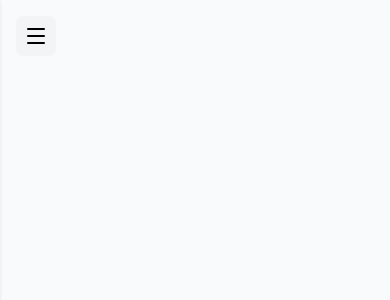
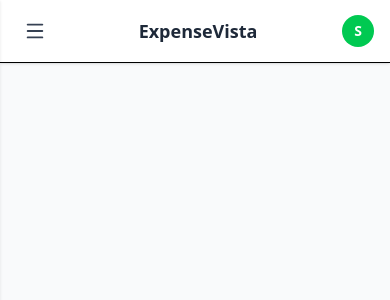
Before and after one commit to samuelcmbah/expensevista, a React (Vite) app: page / in a window 390 px wide. Shown: the top 300 px of the page. Built offline with nearby package versions, Linux system fonts and the light colour scheme; sample sign-in values are in the browser's storage.

Commit message:
feat(layout): add responsive sidebar and mobile navbar integration

```diff
--- a/src/components/Navbar.tsx
+++ b/src/components/Navbar.tsx
@@ -0,0 +1,31 @@
+// src/components/Navbar.tsx
+import { Menu } from "lucide-react";
+import { useAuth } from "../context/AuthContext";
+
+interface NavbarProps {
+  onMenuClick: () => void;
+}
+
+export default function Navbar({ onMenuClick }: NavbarProps) {
+  const { user } = useAuth();
+
+  return (
+    <header className="md:hidden fixed top-0 left-0 right-0 bg-white border-b shadow-sm flex items-center justify-between px-4 py-3 z-40">
+      {/* Left: Menu Button */}
+      <button
+        onClick={onMenuClick}
+        className="p-2 rounded-md hover:bg-gray-100 text-gray-700"
+      >
+        <Menu size={22} />
+      </button>
+
+      {/* Center: App Name */}
+      <h1 className="text-lg font-semibold text-gray-800">ExpenseVista</h1>
+
+      {/* Right: Avatar or Placeholder */}
+      <div className="h-8 w-8 rounded-full bg-green-500 text-white flex items-center justify-center text-sm font-bold">
+        {user?.firstName ? user.firstName[0] : "U"}
+      </div>
+    </header>
+  );
+}
--- a/src/components/Sidebar.tsx
+++ b/src/components/Sidebar.tsx
@@ -1,62 +1,69 @@
-import { useState } from "react";
+// src/components/Sidebar.tsx
 import { Link, useLocation } from "react-router-dom";
-import { Home, List, BarChart3, Settings, LogOut, Menu } from "lucide-react";
+import { Home, List, BarChart3, Settings, LogOut } from "lucide-react";
 import { useAuth } from "../context/AuthContext";
 
-export default function Sidebar() {
-  const [isOpen, setIsOpen] = useState(false);
+
+interface SidebarProps {
+  isOpen: boolean;
+  setIsOpen: (value: boolean) => void;
+}
+
+export default function Sidebar({ isOpen, setIsOpen }: SidebarProps) {
   const location = useLocation();
-    const { logout } = useAuth();
-
+  const { logout } = useAuth();
 
   const links = [
-    { name: "Dashboard", path: "/dashboard", icon: <Home size={20} /> },
-    { name: "Transactions", path: "/transactions", icon: <List size={20} /> },
-    { name: "Reports", path: "/reports", icon: <BarChart3 size={20} /> },
-    { name: "Settings", path: "/settings", icon: <Settings size={20} /> },
+    { name: "Dashboard", path: "/dashboard", icon: <Home size={18} /> },
+    { name: "Transactions", path: "/transactions", icon: <List size={18} /> },
+    { name: "Reports", path: "/reports", icon: <BarChart3 size={18} /> },
+    { name: "Settings", path: "/settings", icon: <Settings size={18} /> },
   ];
+
+  const activeClass =
+    "bg-green-50 text-green-700 font-semibold border-l-4 border-green-500";
 
   return (
     <>
-      {/* Mobile menu button */}
-      <button
-        className="md:hidden fixed top-4 left-4 z-50 p-2 rounded-md bg-gray-100 hover:bg-gray-200"
-        onClick={() => setIsOpen(!isOpen)}
-      >
-        <Menu size={24} />
-      </button>
-
-      {/* Sidebar overlay (for mobile) */}
+      {/* Mobile overlay */}
       <div
-        className={`fixed inset-0 bg-black/40 z-40 transition-opacity md:hidden ${
+        className={`fixed inset-0 bg-black/40 z-40 md:hidden transition-opacity ${
           isOpen ? "opacity-100 visible" : "opacity-0 invisible"
         }`}
         onClick={() => setIsOpen(false)}
       ></div>
 
-      {/* Sidebar container */}
+      {/* Sidebar container*/}
       <aside
-        className={`fixed top-0 left-0 h-full w-64 bg-white border-r shadow-sm z-50 transform transition-transform md:translate-x-0 ${
+        className={`fixed top-0 left-0 h-full w-64 bg-white border-r shadow-sm z-50 transform transition-transform duration-300 md:translate-x-0 ${
           isOpen ? "translate-x-0" : "-translate-x-full"
         }`}
       >
-        <div className="flex items-center justify-center h-16 font-bold text-xl border-b">
-          ExpenseVista
+        {/* Logo */}
+        <div className="flex flex-col items-center justify-center py-6 border-b">
+          <img
+            src="/logo.png"
+            alt="ExpenseVista Logo"
+            className="h-10 w-10 rounded-full mb-2"
+          />
+          <h1 className="text-lg font-bold text-gray-800">ExpenseVista</h1>
+          <p className="text-xs text-gray-500">Finance Tracker</p>
         </div>
 
-        <nav className="mt-6 flex flex-col space-y-1">
+        {/* Nav Links */}
+        <nav className="mt-4 flex flex-col space-y-1">
           {links.map((link) => {
             const isActive = location.pathname === link.path;
             return (
               <Link
                 key={link.name}
                 to={link.path}
-                className={`flex items-center space-x-3 px-6 py-2 text-sm font-medium transition-colors
-                ${
+                className={`flex items-center space-x-3 px-6 py-2 text-sm transition-colors ${
                   isActive
-                    ? "bg-blue-100 text-blue-600"
-                    : "text-gray-700 hover:bg-gray-100"
+                    ? activeClass
+                    : "text-gray-700 hover:bg-gray-100 hover:text-green-600"
                 }`}
+                onClick={() => setIsOpen(false)}
               >
                 {link.icon}
                 <span>{link.name}</span>
@@ -65,11 +72,18 @@ export default function Sidebar() {
           })}
         </nav>
 
+        {/* Footer */}
         <div className="absolute bottom-0 w-full border-t py-3">
-          <button onClick={logout} className="flex items-center space-x-3 px-6 py-2 text-sm text-red-600 hover:bg-red-50 w-full">
-            <LogOut size={20} />
+          <button
+            onClick={logout}
+            className="flex items-center space-x-3 px-6 py-2 text-sm text-red-600 hover:bg-red-50 w-full"
+          >
+            <LogOut size={18} />
             <span>Logout</span>
           </button>
+          <p className="text-xs text-gray-400 text-center mt-2">
+            © 2025 ExpenseVista
+          </p>
         </div>
       </aside>
     </>
--- a/src/layouts/MainLayout.tsx
+++ b/src/layouts/MainLayout.tsx
@@ -1,13 +1,21 @@
+import { useState } from "react";
 import Sidebar from "../components/Sidebar";
+import Navbar from "../components/Navbar";
 import { Outlet } from "react-router-dom";
 
 export default function MainLayout() {
+  const [sidebarOpen, setSidebarOpen] = useState(false);
+
   return (
-    <div className="flex">
-      <Sidebar />
-      <main className="flex-1 ml-0 md:ml-64 min-h-screen bg-gray-50 p-6 transition-all">
-        <Outlet />
-      </main>
+    <div className="flex min-h-screen bg-gray-50">
+      <Sidebar isOpen={sidebarOpen} setIsOpen={setSidebarOpen} />
+
+      <div className="flex-1 flex flex-col">
+        <Navbar onMenuClick={() => setSidebarOpen(!sidebarOpen)} />
+        <main className="flex-1 mt-14 md:mt-0 md:ml-64 p-6 transition-all">
+          <Outlet />
+        </main>
+      </div>
     </div>
   );
 }
```
